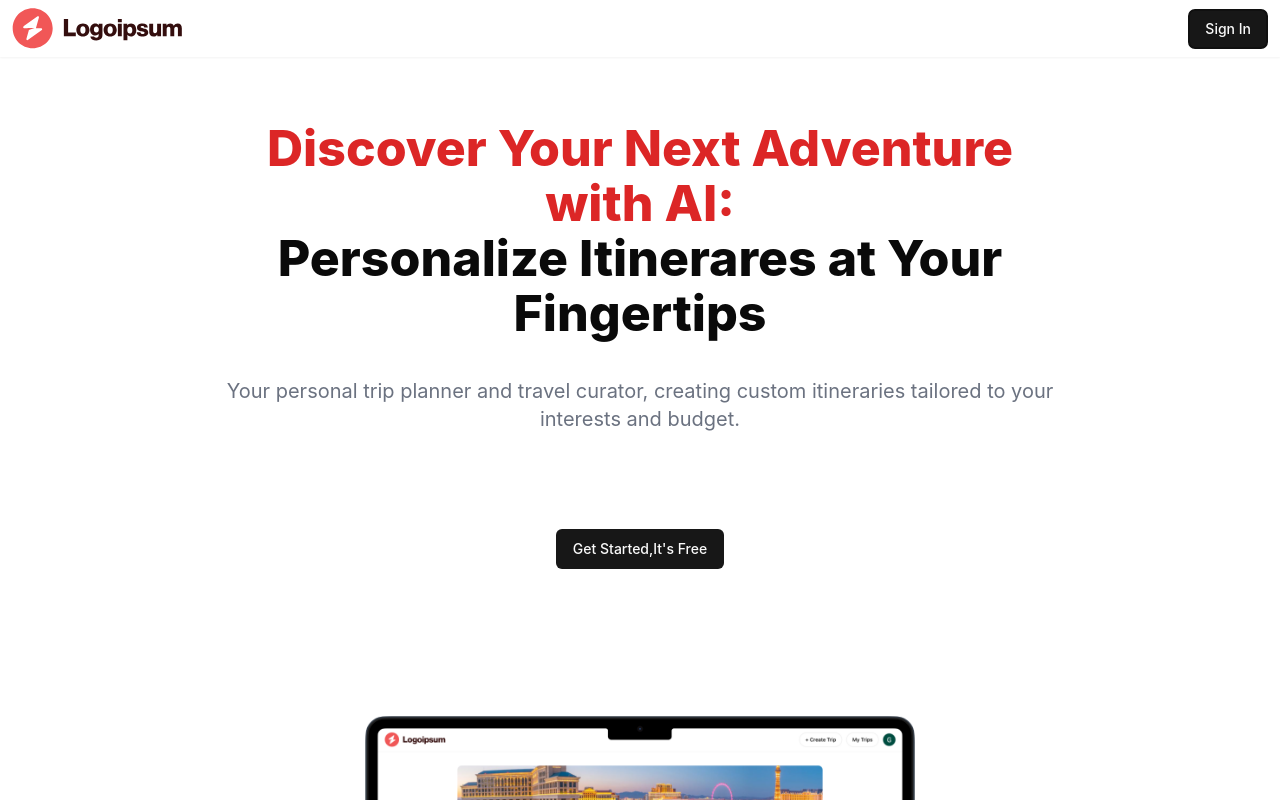
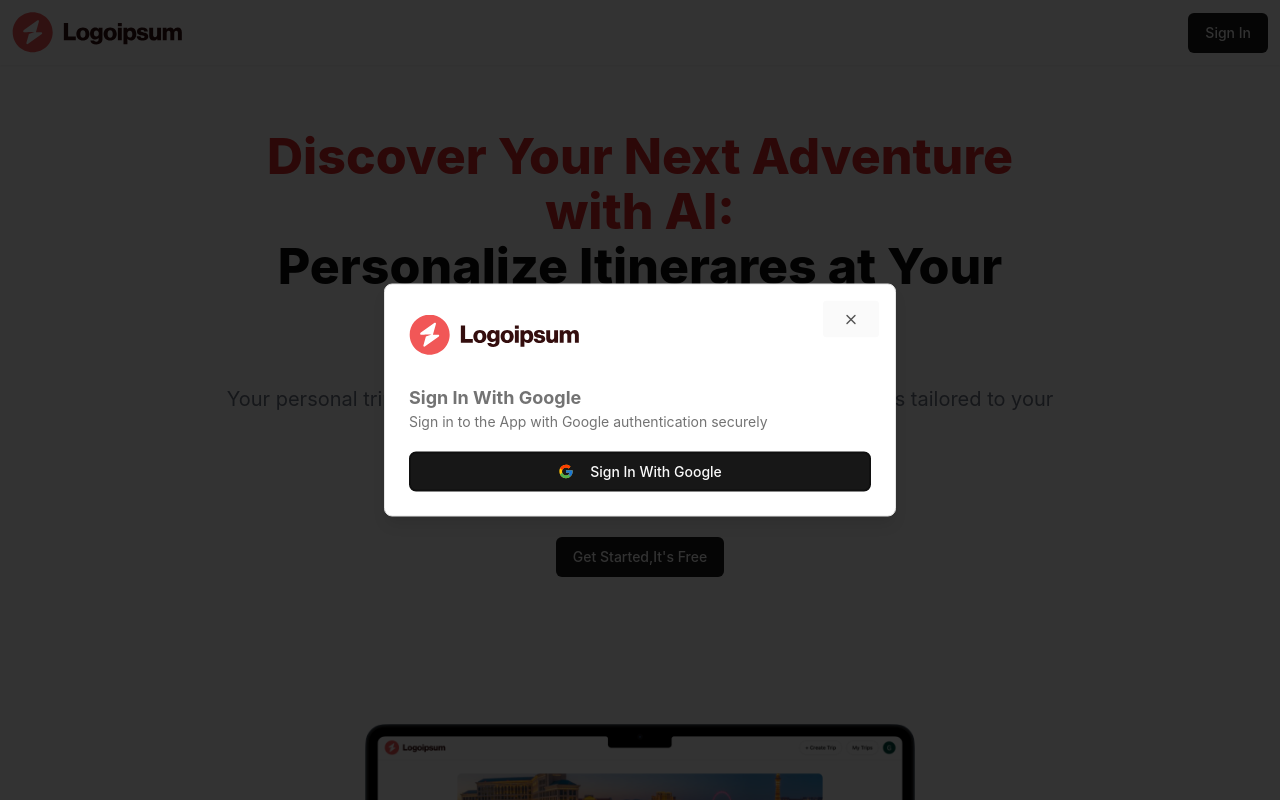
Before and after one commit to harshfreikin/Ai-Trip-Planner, a React (Vite) app: page / in a window 1280 px wide. Both pictures are taken after a click on the button "Sign In". Shown: the top 800 px of the page. Built offline with nearby package versions, Linux system fonts and the light colour scheme; no server answers.

Commit message:
Header Update

```diff
--- a/package.json
+++ b/package.json
@@ -12,6 +12,7 @@
   "dependencies": {
     "@google/generative-ai": "^0.24.0",
     "@radix-ui/react-dialog": "^1.1.6",
+    "@radix-ui/react-popover": "^1.1.13",
     "@radix-ui/react-slot": "^1.1.0",
     "@react-oauth/google": "^0.12.1",
     "axios": "^1.8.4",
--- a/src/components/ui/custom/Header.jsx
+++ b/src/components/ui/custom/Header.jsx
@@ -1,13 +1,122 @@
-import React from "react";
+import React, { useEffect, useState } from "react";
 import { Button } from "../button";
+import {
+  Popover,
+  PopoverContent,
+  PopoverTrigger,
+} from "@/components/ui/popover";
+import { googleLogout, useGoogleLogin } from "@react-oauth/google";
+import axios from "axios";
+import {
+  Dialog,
+  DialogContent,
+  DialogDescription,
+  DialogHeader,
+  DialogTitle,
+} from "@/components/ui/dialog";
+import { FcGoogle } from "react-icons/fc";
 
 function Header() {
+  const [openDialog, setOpenDialog] = useState(false);
+  const [user, setUser] = useState(() => {
+    const storedUser = localStorage.getItem("user");
+    return storedUser ? JSON.parse(storedUser) : null;
+  });
+
+  useEffect(() => {
+    console.log(user);
+  }, [user]);
+
+  const login = useGoogleLogin({
+    onSuccess: (codeResp) => {
+      console.log("Login success:", codeResp);
+      GetUserProfile(codeResp);
+    },
+    onError: (error) => console.log("Login error:", error),
+  });
+
+  const GetUserProfile = (tokenInfo) => {
+    axios
+      .get(
+        `https://www.googleapis.com/oauth2/v1/userinfo?access_token=${tokenInfo?.access_token}`,
+        {
+          headers: {
+            Authorization: `Bearer ${tokenInfo?.access_token}`,
+            Accept: "application/json",
+          },
+        }
+      )
+      .then((resp) => {
+        localStorage.setItem("user", JSON.stringify(resp.data));
+        setUser(resp.data);
+        setOpenDialog(false);
+        window.location.reload();
+      })
+      .catch((err) => {
+        console.error("Failed to fetch user profile:", err);
+      });
+  };
+
+  const handleLogout = () => {
+    googleLogout();
+    localStorage.clear();
+    setUser(null);
+    window.location.reload();
+  };
+
   return (
-    <div className="p-2 shadow-sm flex justify-between items-center px-3">
-      <img src="/logo.svg" />
+    <div className="p-3 shadow-sm flex justify-between items-center px-3">
+      <img src="/logo.svg" alt="Logo" />
       <div>
-        <Button> Sign In</Button>
+        {user ? (
+          <div className="flex items-center gap-3">
+            <a href="/my-trips">
+            <button variant="outline" className="rounded-full bg-white border border-black px-4 py-1">My Trips</button>
+            </a>
+            <Popover>
+              <PopoverTrigger>
+              <img
+                src={user?.picture || "/default-avatar.png"}
+                onError={(e) => {
+                e.target.onerror = null;
+                e.target.src = "/default-avatar.png";
+               }}
+                className="h-[35px] w-[35px] rounded-full object-cover"
+                alt="User Avatar"
+              />
+              </PopoverTrigger>
+              <PopoverContent>
+                <h2 className="cursor-pointer" onClick={handleLogout}>Logout</h2>
+              </PopoverContent>
+            </Popover>
+          </div>
+        ) : (
+          <Button onClick={() => setOpenDialog(true)}>Sign In</Button>
+        )}
       </div>
+
+      <Dialog open={openDialog} onOpenChange={setOpenDialog}>
+        <DialogContent className="[&>button]:ring-0 [&>button]:ring-offset-0">
+          <DialogHeader>
+            <DialogTitle className="sr-only">Google Sign In</DialogTitle>
+            <DialogDescription asChild>
+              <div>
+                <img src="/logo.svg" alt="logo" />
+                <h2 className="font-bold text-lg mt-7">Sign In With Google</h2>
+                <span>Sign in to the App with Google authentication securely</span>
+
+                <Button
+                  onClick={login}
+                  className="w-full mt-5 flex gap-4 items-center"
+                >
+                  <FcGoogle className="h-7 w-7" />
+                  Sign In With Google
+                </Button>
+              </div>
+            </DialogDescription>
+          </DialogHeader>
+        </DialogContent>
+      </Dialog>
     </div>
   );
 }
--- /dev/null
+++ b/src/components/ui/popover.jsx
@@ -0,0 +1,25 @@
+import * as React from "react"
+import * as PopoverPrimitive from "@radix-ui/react-popover"
+
+import { cn } from "@/lib/utils"
+
+const Popover = PopoverPrimitive.Root
+
+const PopoverTrigger = PopoverPrimitive.Trigger
+
+const PopoverContent = React.forwardRef(({ className, align = "center", sideOffset = 4, ...props }, ref) => (
+  <PopoverPrimitive.Portal>
+    <PopoverPrimitive.Content
+      ref={ref}
+      align={align}
+      sideOffset={sideOffset}
+      className={cn(
+        "z-50 w-72 rounded-md border bg-popover p-4 text-popover-foreground shadow-md outline-none data-[state=open]:animate-in data-[state=closed]:animate-out data-[state=closed]:fade-out-0 data-[state=open]:fade-in-0 data-[state=closed]:zoom-out-95 data-[state=open]:zoom-in-95 data-[side=bottom]:slide-in-from-top-2 data-[side=left]:slide-in-from-right-2 data-[side=right]:slide-in-from-left-2 data-[side=top]:slide-in-from-bottom-2 origin-[--radix-popover-content-transform-origin]",
+        className
+      )}
+      {...props} />
+  </PopoverPrimitive.Portal>
+))
+PopoverContent.displayName = PopoverPrimitive.Content.displayName
+
+export { Popover, PopoverTrigger, PopoverContent }
--- a/src/main.jsx
+++ b/src/main.jsx
@@ -8,6 +8,7 @@
 import { Toaster } from "sonner";
 import { GoogleOAuthProvider } from "@react-oauth/google";
 import ViewTrip from "./view-trip/[tripId]/index.jsx";
+import MyTrips from "./my-trip";
 
 
 const router = createBrowserRouter([
@@ -22,6 +23,10 @@
   {
     path:'/view-trip/:tripId',
     element:<ViewTrip />
+  },
+  {
+    path:'/my-trips',
+    element:<MyTrips />
   }
 ]);
 
--- /dev/null
+++ b/src/my-trip/index.jsx
@@ -0,0 +1,11 @@
+import React from 'react'
+
+function MyTrips() {
+  return (
+    <div>
+      MyTrips
+    </div>
+  )
+}
+
+export default MyTrips
```
Also changed, not shown: public/default-avatar.png (added), 1 other file (tests, documents, lock files or other folders).
